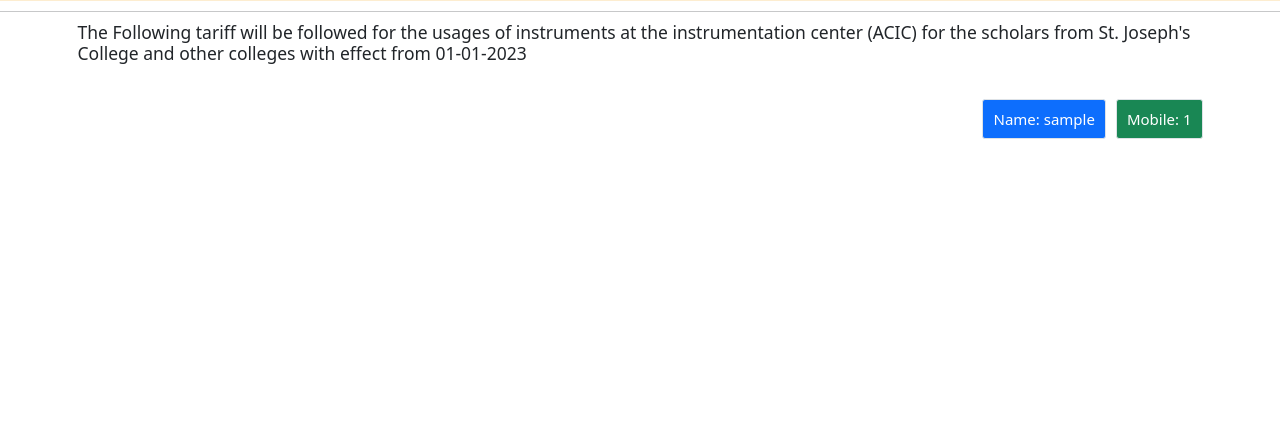
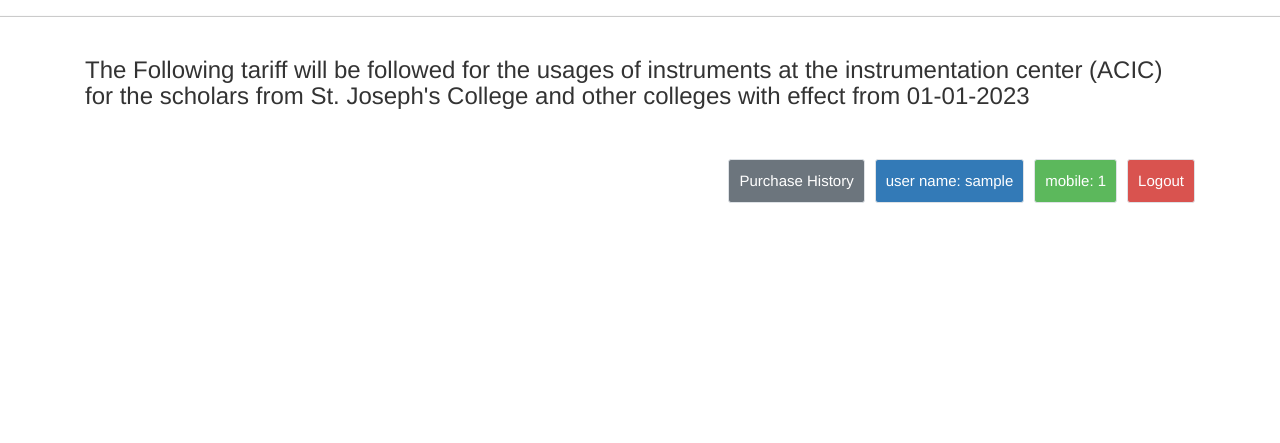
Before and after one commit to Mrhonest42/sjctni, a PHP site: page /payment.php in a window 1280 px wide. Shown: the part 164-607 px from the top of the page. Run offline with PHP 8.4, Linux system fonts and the light colour scheme; the visitor is signed in with stand-in values (Sample User, id 1); some libraries are stand-ins or nearby versions.

Commit message:
Update payment.php

```diff
--- a/ACIC/payment.php
+++ b/ACIC/payment.php
@@ -12,6 +12,7 @@ $username = $_SESSION['username'];
 <head>
     <title>Registration Form</title>
     <link rel="shortcut icon" href="https://encrypted-tbn0.gstatic.com/images?q=tbn:ANd9GcQDMlFnUBR5ALVnUcyIKMSO8ceM0v9VhokODSoY_GbHj2LRLkuMQV0oqj7CQCOKYa6WXFM&usqp=CAU" type="image/x-icon">
+    <link rel="stylesheet" href="https://maxcdn.bootstrapcdn.com/bootstrap/3.4.0/css/bootstrap.min.css">
     <script src="https://code.jquery.com/jquery-2.1.3.min.js"></script>
     <script src="https://cdn.jsdelivr.net/npm/sweetalert2@11"></script>
     <style>
@@ -28,6 +29,7 @@ $username = $_SESSION['username'];
         td input[type="checkbox"] {
             margin-right: 6px;
         }
+
     </style>
 </head>
 <body>
@@ -39,9 +41,11 @@ $username = $_SESSION['username'];
     </div>
 
     <div class="container mt-5">
-        <div class="d-flex justify-content-end align-items-center gap-3">
-            <h3 class="border p-3 rounded-3 bg-primary fs-4 text-white">Name: <?php echo htmlspecialchars($username); ?></h3>
-            <h3 class="border p-3 rounded-3 bg-success fs-4 text-white">Mobile: <?php echo htmlspecialchars($mobno); ?></h3>
+        <div class="d-flex justify-content-end align-items-center gap-3 my-3">
+            <button class="border p-3 rounded-3 btn-secondary fs-4 text-white" onclick=>Purchase History</button>
+            <button class="border p-3 rounded-3 btn-primary fs-4 text-white">user name: <?php echo htmlspecialchars($username); ?></button>
+            <button class="border p-3 rounded-3 btn-success fs-4 text-white">mobile: <?php echo htmlspecialchars($mobno); ?></button>
+            <button class="border p-3 rounded-3 btn-danger fs-4 text-white" onclick="logout()" id="logoutBtn">Logout</button>
         </div>
 
         <form id="submitForm" method="POST">
@@ -68,13 +72,13 @@ $username = $_SESSION['username'];
                 foreach ($instruments as $instrument) {
                     echo "<tr>
                         <td class='border bordered'><label><input type='checkbox' name='{$instrument[0]}'> {$instrument[0]} ₹{$instrument[1]}/-</label></td>
-                        <td class='border bordered'><input type='number' name='{$instrument[0]}-count' onchange='calculateAmount(this)' disabled></td>
+                        <td class='border bordered'><input type='number' class='count' name='{$instrument[0]}-count' onchange='calculateAmount(this)' disabled></td>
                         <td class='border bordered'><input type='number' name='amount{$i}' disabled></td>
                     </tr>";
                     $i++;
                 }
                 ?>
-                <tr><td colspan="3"><button class="btn btn-success fs-5 p-3 w-25" name="total">Total</button></td></tr>
+                <tr><td colspan="3" class="text-end"><button class="btn btn-success fs-5 p-3 w-25" name="total">Process</button></td></tr>
                 </tbody>
             </table>
 
@@ -101,14 +105,13 @@ $username = $_SESSION['username'];
                 foreach ($outsideInstruments as $instrument) {
                     echo "<tr>
                         <td class='border bordered'><label><input type='checkbox' name='{$instrument[0]}'> {$instrument[0]} ₹{$instrument[1]}/-</label></td>
-                        <td class='border bordered'><input type='number' name='{$instrument[0]}-count' onchange='calculateAmount(this)' disabled></td>
+                        <td class='border bordered'><input type='number' class='count' name='{$instrument[0]}-count' onchange='calculateAmount(this)' disabled></td>
                         <td class='border bordered'><input type='number' name='amount{$i}' disabled></td>
                     </tr>";
                     $i++;
                 }
                 ?>
-                <tr><td colspan="3"><button class="btn btn-success fs-5 p-3 w-25" name="total">Total</button></td></tr>
-                </tbody>
+                <tr><td colspan="3" class="text-end"><button class="btn btn-success fs-5 p-3 w-25" name="total">Process</button></td></tr>
             </table>
         </form>
     </div>
@@ -169,16 +172,6 @@ function calculateTotal() {
         return;
     }
 
-    Swal.fire({
-        title: 'Total Amount',
-        text: '₹' + total,
-        icon: 'success',
-        showCancelButton: true,
-        confirmButtonText: 'Continue',
-        cancelButtonText: 'Cancel',
-        reverseButtons: true
-    }).then((result) => {
-        if (result.isConfirmed) {
     const checkedRows = Array.from(document.querySelectorAll('input[type="checkbox"]:checked')).map(checkbox => {
         const row = checkbox.closest("tr");
         const instrument = row.querySelector("td:first-child label").innerText.split(" ₹")[0].trim();
@@ -213,17 +206,23 @@ function calculateTotal() {
     document.body.appendChild(form);
     form.submit();
 }
-    });
-}
 
 function toggleRowInputs(checkbox) {
     const row = checkbox.closest("tr");
     const inputs = row.querySelectorAll("input[type='number']");
-    inputs.forEach(input => {
-        input.disabled = !checkbox.checked;
-        if (!checkbox.checked) input.value = "";
-    });
+
+    // Only enable/disable the second input (count), not the third (amount)
+    const countInput = inputs[0];  // second column
+    const amountInput = inputs[1]; // third column
+
+    countInput.disabled = !checkbox.checked;
+
+    if (!checkbox.checked) {
+        countInput.value = "";
+        amountInput.value = ""; // clear amount when unchecking
     }
+}
+
 
 document.addEventListener("DOMContentLoaded", function () {
     const checkboxes = document.querySelectorAll("input[type='checkbox']");
@@ -238,6 +237,13 @@ document.addEventListener("DOMContentLoaded", function () {
         calculateTotal();
     }));
 });
+
+function logout(){
+    document.getElementById("logoutBtn").addEventListener('click', (e)=> {
+        e.preventDefault();
+        window.location.href = 'index.php';
+    })
+}
 </script>
 </body>
 </html>
```
Lines whose indentation alone changed are shown as unchanged.
